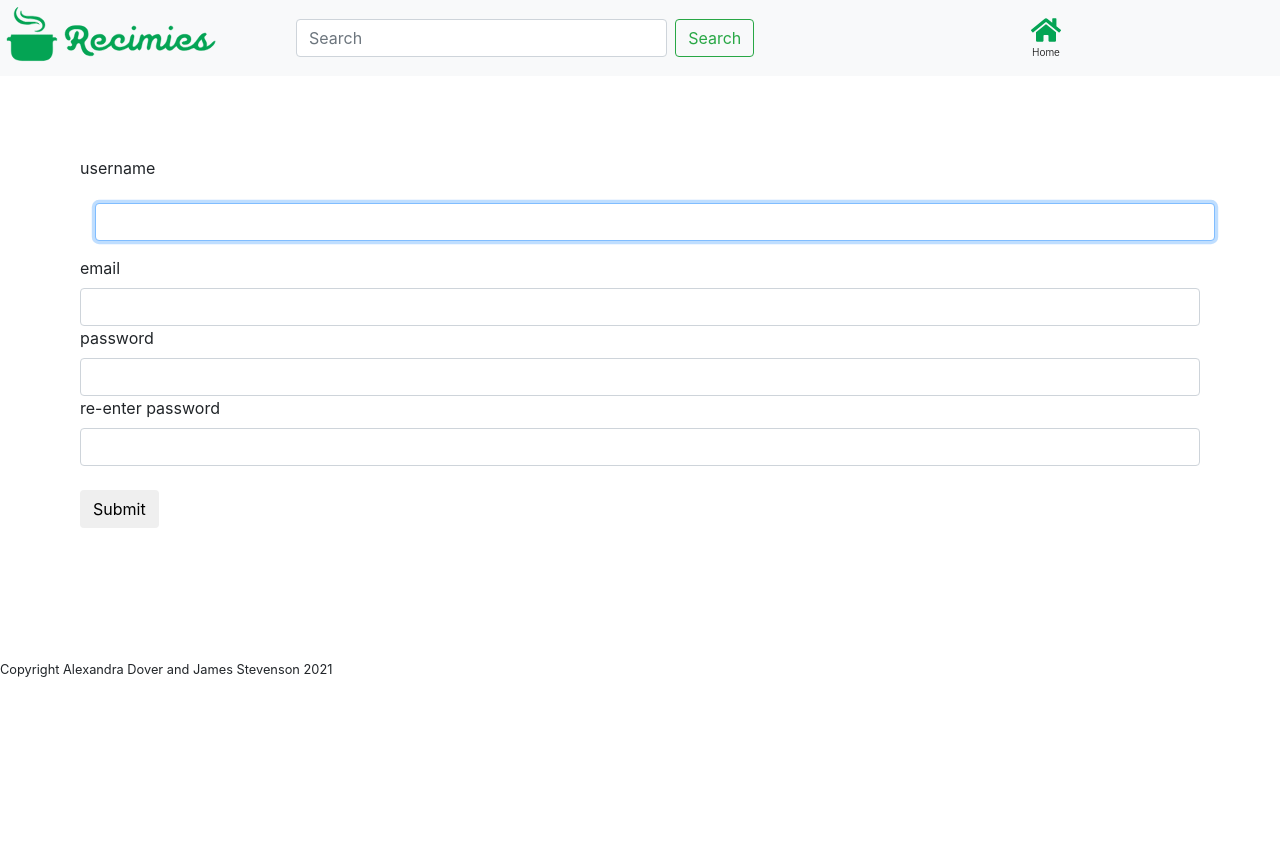
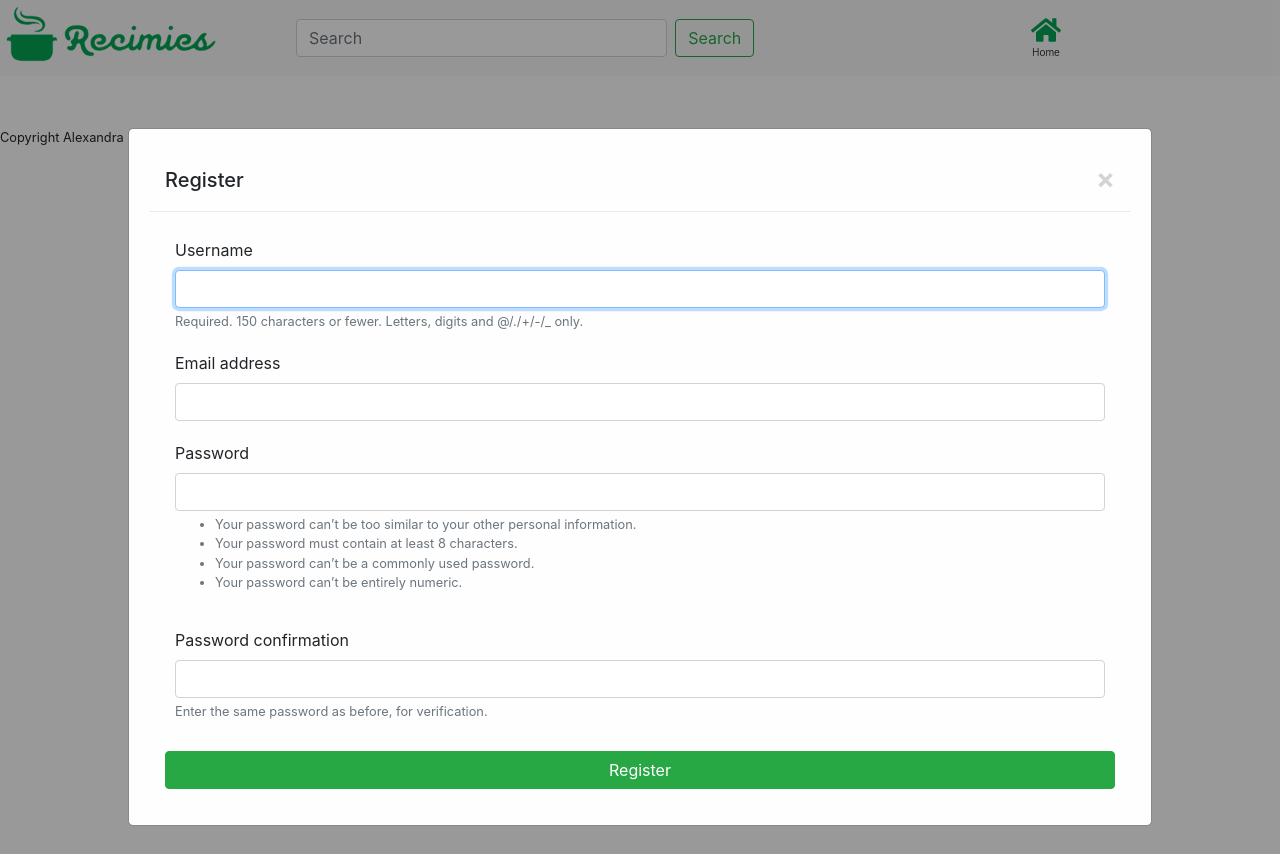
Before and after one commit to ADover18/recimies, a Django app: page /register in a window 1280 px wide. Run offline with Django 3.2, Linux system fonts and the light colour scheme; some libraries are stand-ins or nearby versions.

Commit message:
styled register form. To do: fix bug with email error not rendering on form

```diff
--- a/recimies_site/static/css/site.css
+++ b/recimies_site/static/css/site.css
@@ -19,6 +19,14 @@
   overflow: auto; /* Enable scroll if needed */
   background-color: rgb(0,0,0); /* Fallback color */
   background-color: rgba(0,0,0,0.4); /* Black w/ opacity */
+}
+#registerModal {
+  display: block;
+
+}
+
+.register-box{
+  min-width:  100%;
 }
 
 /* Modal Content */
@@ -64,14 +72,14 @@
   font-weight: 700;
 }
 
-#id_username,
+.login-username-field,
 #id_password {
     margin-bottom: 15px;
   }
 
 @media (min-width: 576px){
-  #id_username,
-  #id_password {
+  .login-username-field,
+  input#id_password.textinput.textInput.form-control {
     margin: 15px;
   }
 
@@ -84,8 +92,50 @@
   text-align: center;
 }
 
+.form-group{
+  padding: 10px;
+}
+
+#register-submit{
+  margin-top: 20px;
+}
 
 
+/* Register Form */
+/*
+
+.register-form{
+  padding: 7vw;
+}
+
+.requiredField[for="id_username"],
+[for="id_email"],
+.requiredField[for="id_password1"],
+.requiredField[for="id_password2"]{
+  min-width: 200px;
+  justify-items: flex-start;
+  justify-content: flex-start !important;
+}
+
+input#id_username.textinput.textinput.form-control,
+input#id_email.emailinput.form-control,
+input#id_password1.textinput.textinput.form-control,
+input#id_password2.textinput.textinput.form-control{
+  min-width: 300px;
+}
+
+div#div_id_username.form-group,
+div#div_id_email.form-group,
+div#div_id_password1.form-group,
+div#div_id_password2.form-group{
+  min-height: 96px;
+}
+
+
+small#hint_id_username.form-text.text-muted,
+small#hint_id_password2.form-text.text-muted{
+  padding-inline-start: 20px;
+} */
 
 
 .hidden {
--- a/recimies_site/static/js/site.js
+++ b/recimies_site/static/js/site.js
@@ -13,9 +13,11 @@ const signInBtn = document.querySelector("[value='Sign In']")
 //Get the error elements
 const errors = document.querySelectorAll(".errorlist")
 
-//Get the login input fields
-const inputFields = document.querySelectorAll(".textinput")
+//Get the username input field
+const usernameFields = document.getElementById("id_username")
 
+
+console.log(usernameFields);
 //Only show the logIn button on the index page
 if (
   window.location.href.includes("recipe") ||
@@ -41,6 +43,15 @@ if (
   };
 }
 
+
+
+
+//Add an extra class to the username field to diffrentiate it fron the username field on the register page so it can be individually selected in the CSS.
+
+if (window.location.href.includes('register')===false){
+  usernameFields.classList.add("login-username-field")
+}
+
 //If there are errors following a sign in attempt display modal window
 
 if (errors.length > 0){
--- a/recimies_site/templates/base.html
+++ b/recimies_site/templates/base.html
@@ -121,7 +121,7 @@
                   ></use>
                 </svg>
               </div>
-              <p class="my-icon-text">Register/Sign In</p>
+              <p class="my-icon-text">Log In/Register</p>
             </div>
           <!-- </a> -->
         </div>
--- a/recimies_site/templates/login_form.html
+++ b/recimies_site/templates/login_form.html
@@ -9,5 +9,5 @@
   {{form.username|as_crispy_field}}
   {{form.password|as_crispy_field}}
   {{form.errors}}
-  <input class="btn btn-success" type="submit" value="Sign In" style="width: 100%; margin-top: 15px;" />
+  <input class="btn btn-success" type="submit" value="Log In" style="width: 100%; margin-top: 15px;" />
 </form>
--- a/recimies_site/templates/register.html
+++ b/recimies_site/templates/register.html
@@ -1,43 +1,45 @@
 {% extends 'base.html' %}
 {% load static %}
-{% load widget_tweaks %}
+{% load crispy_forms_tags %}
+{% block script %}
+<script defer src="{% static 'js/registerView.js'%}"></script>
+{% endblock %}
 {% block title %}Recimies: Register{% endblock %}
 {% block content %}
-<form method="post" class="form-horizontal" style="margin:5em">
+
+
+<div id="registerModal" class="modal" tabindex="-1" role="dialog">
+  <div class="register-box modal-dialog" role="document">
+    <!-- Modal content -->
+    <div class="modal-content">
+      <div class="modal-header">
+        <h5 class="modal-title">Register</h5>
+        <a href="{% url 'index' %}">
+          <button type="button" class="close" data-dismiss="modal" aria-label="Close">
+            <span aria-hidden="true">&times;</span>
+          </button>
+        </a>
+      </div>
+      <div class="modal-body">
+        <form method="post" class="register-form" style="display: block;">
           {% csrf_token %}
-  <div class="form-group">
-    <label class="control-label" for="username">username</label>
-    {% render_field form.username|add_class:'form-control' %}
-    {% for error in form.username.errors %}
-      {{ error }}
-    {% endfor %}
-  </div>
-  <div class="form-group">
-    <label class="control-label" for="email">email</label>
-    {% render_field form.email|add_class:'form-control' %}
+          {{form.username|as_crispy_field}}
+
+          {{form.email|as_crispy_field}}
           {% for error in form.email.errors %}
             {{ error }}
           {% endfor %}
+
+          {{form.password1|as_crispy_field}}
+
+          {{form.password2|as_crispy_field}}
+
+
+          <input class="btn btn-success" id="register-submit" type="submit" value="Register" style="width: 100%">
+        </form>
       </div>
-  <div class="form-group">
-    <label class="control-label" for="password">password</label>
-    {% render_field form.password1 class='form-control' type='password' %}
-    {% for error in form.password1.errors %}
-      {{ error }}
-    {% endfor %}
     </div>
-  <div class="form-group">
-    <label class="control-label" for="password-2">re-enter password</label>
-    {% render_field form.password2 class='form-control' type='password' %}
   </div>
-    {% for error in form.password2.errors %}
-      {{ error }}
-    {% endfor %}
-    <br/>
-    <input class="btn" id="register-submit" type="submit" value="Submit">
-    {% for error in form.non_field_errors %}
-       {{ error }}
-    {% endfor %}
-</form>
+</div>
 
 {% endblock %}
```
Also changed, not shown: recimies_site/static/js/registerView.js (added, +19 -0 lines). Lines whose indentation alone changed are shown as unchanged.
